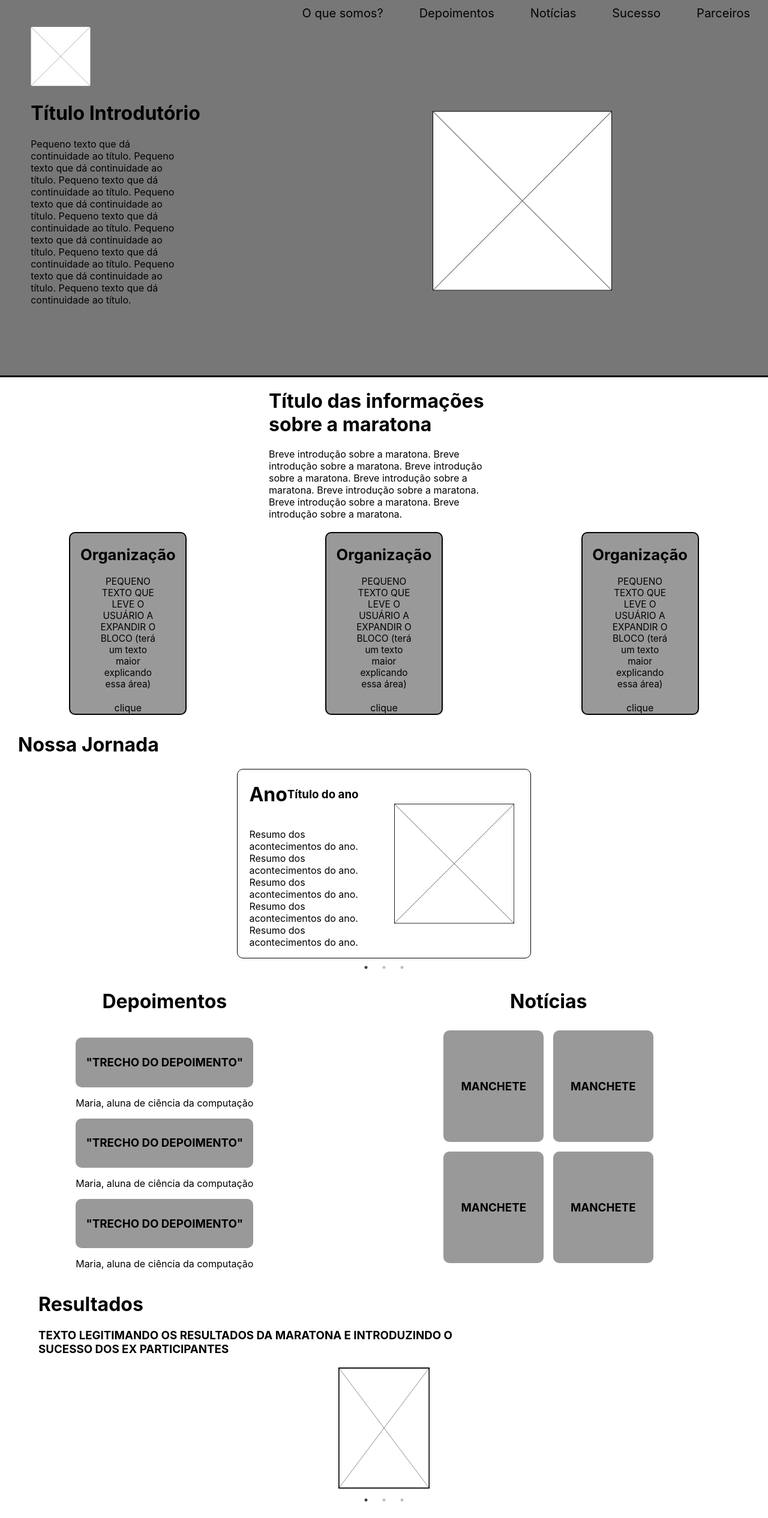
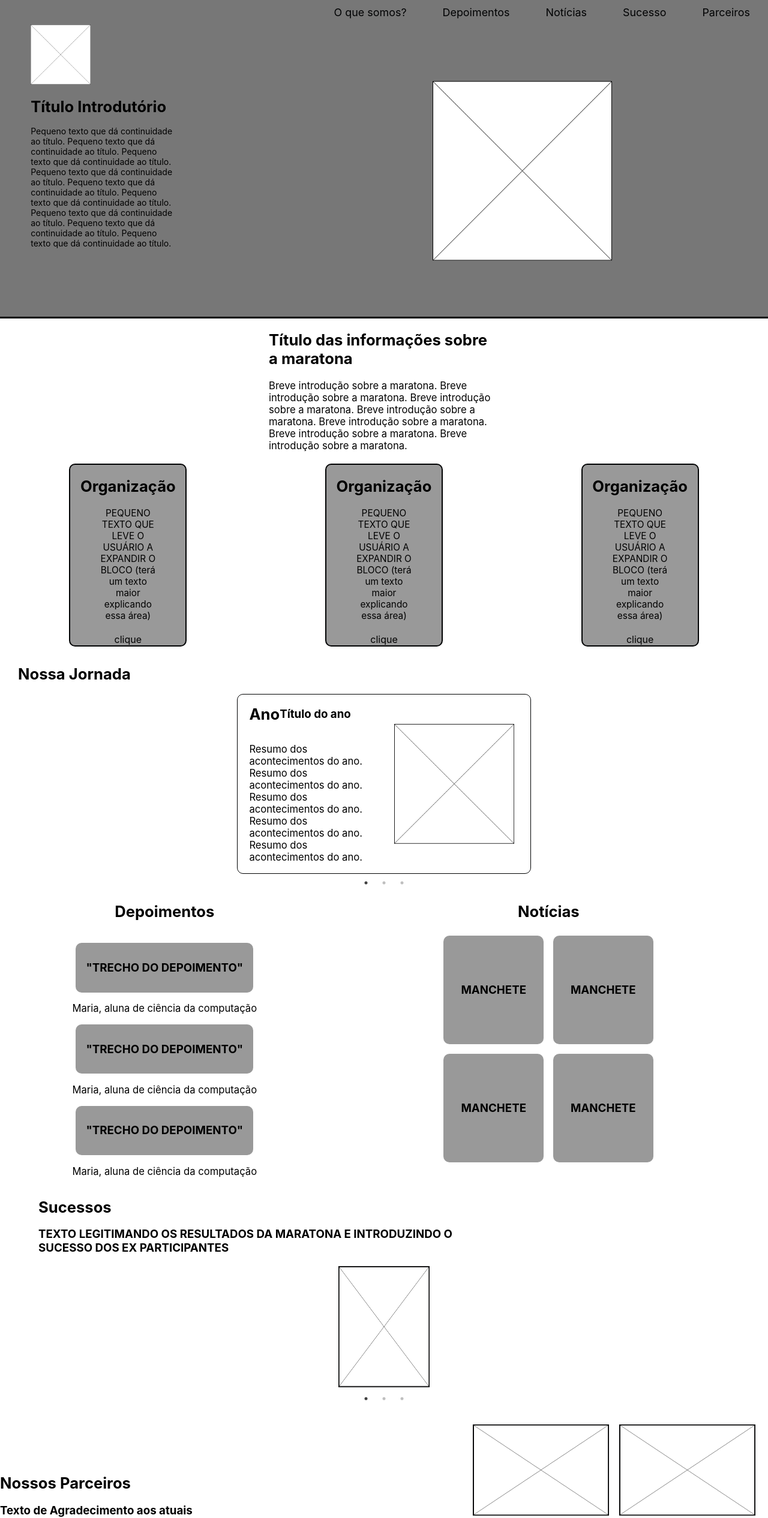
Before and after one commit to Jorrmungandr/maratona-node, a React (Create React App) app in the folder client/: page / in a window 1280 px wide. Shown: the top 2531 px of the page at 60% size. Built offline with nearby package versions, Linux system fonts and the light colour scheme.

Commit message:
Started Card Animation

```diff
--- a/client/public/index.html
+++ b/client/public/index.html
@@ -2,7 +2,6 @@
 <html lang="en">
   <head>
     <meta charset="utf-8" />
-    <link rel="shortcut icon" href="%PUBLIC_URL%/favicon.ico" />
     <link rel="stylesheet" type="text/css" href="https://cdnjs.cloudflare.com/ajax/libs/slick-carousel/1.6.0/slick.min.css" />
     <link rel="stylesheet" type="text/css" href="https://cdnjs.cloudflare.com/ajax/libs/slick-carousel/1.6.0/slick-theme.min.css" />
     <meta name="viewport" content="width=device-width, initial-scale=1" />
@@ -21,7 +20,7 @@
       work correctly both with client-side routing and a non-root public URL.
       Learn how to configure a non-root public URL by running `npm run build`.
     -->
-    <title>React App</title>
+    <title>Maratona Node</title>
   </head>
   <body>
     <noscript>You need to enable JavaScript to run this app.</noscript>
--- a/client/src/components/banner/banner.scss
+++ b/client/src/components/banner/banner.scss
@@ -8,6 +8,12 @@
     position: relative;
     flex: 1;
     margin-left: 4%;
+    h1 {
+      font-size: 2vw;
+    }
+    p {
+      font-size: 1.1vw;
+    }
   }
   .image-container {
     display: flex;
--- a/client/src/components/info/info.jsx
+++ b/client/src/components/info/info.jsx
@@ -2,9 +2,12 @@ import React, { Component } from 'react';
 import './info.scss'
 
 class Card extends Component {
+  constructor(props) {
+    super(props);
+  }
   render() {
     return (
-      <div class="card">
+      <div class="card" onClick={this.props.onClick}>
         <h2>Organização</h2>
         <p>PEQUENO TEXTO QUE LEVE O USUÁRIO A EXPANDIR O BLOCO (terá um texto maior explicando essa área)</p>
         <a>clique</a>
@@ -14,6 +17,15 @@ class Card extends Component {
 }
 
 export default class Info extends Component {
+  constructor(props) {
+    super(props);
+  }
+
+  handleClick(event) {
+    event.target.style.width = '30%';
+    console.log(event.target);
+  }
+
   render() {
     return (
       <div id="information">
@@ -22,9 +34,9 @@ export default class Info extends Component {
           <p>Breve introdução sobre a maratona. Breve introdução sobre a maratona. Breve introdução sobre a maratona. Breve introdução sobre a maratona. Breve introdução sobre a maratona. Breve introdução sobre a maratona. Breve introdução sobre a maratona. </p>
         </div>
         <div class="card-container">
-          <Card />
-          <Card />
-          <Card />
+          <Card onClick={this.handleClick.bind(this)}/>
+          <Card onClick={this.handleClick.bind(this)}/>
+          <Card onClick={this.handleClick.bind(this)}/>
         </div>
       </div>
     )
--- a/client/src/components/info/info.scss
+++ b/client/src/components/info/info.scss
@@ -16,11 +16,14 @@
     display: flex;
     justify-content: space-around;
     .card{
-      max-width: 15%;
+      width: 15%;
       background-color: $card-bg;
       border: 2px solid $dinamic-black;
       @include border-radius(10px, border);
       text-align: center;
+      cursor: pointer;
+      margin-left: 8%;
+      margin-right: 8%;
       h2 {
         padding-top: 20px;
         font-size: 2vw;
--- a/client/src/components/jornada/jornada.jsx
+++ b/client/src/components/jornada/jornada.jsx
@@ -29,7 +29,7 @@ export default class Jornada extends Component {
     const settings = {
       dots: true,
       infinite: true,
-      speed: 800,
+      speed: 500,
       slidesToShow: 1,
       slidesToScroll: 1
     };
--- a/client/src/components/navbar/navbar.jsx
+++ b/client/src/components/navbar/navbar.jsx
@@ -33,9 +33,7 @@ export default class Navbar extends Component {
     let heightSum = 0;
 
     Object.entries(this.state.elementHeights).map((each) => {
-      if (each[0] === eventClass) {
-        heightSum = height;
-      } else height += each[1];
+      each[0] === eventClass ? heightSum = height : height += each[1];
     });
 
     window.scrollTo(0, heightSum);
--- a/client/src/components/navbar/navbar.scss
+++ b/client/src/components/navbar/navbar.scss
@@ -11,6 +11,7 @@
     padding: 10px 30px;
     font-size: 20px;
     cursor: pointer;
+    font-size: 1.4vw;
   }
   a:hover {
     background-color: $navbar-hover-bg;
--- a/client/src/components/refs/refs.scss
+++ b/client/src/components/refs/refs.scss
@@ -20,3 +20,10 @@ $navbar-hover-bg: #444;
 html {
   scroll-behavior: smooth;
 }
+
+h1 {
+  font-size: 2vw;
+}
+p {
+  font-size: 1.3vw;
+}
--- a/client/src/components/resultados/resultados.jsx
+++ b/client/src/components/resultados/resultados.jsx
@@ -8,6 +8,8 @@ export default class Resultados extends Component {
     const settings = {
       dots: true,
       infinite: true,
+      accessibility: false,
+      focusOnSelect: false,
       speed: 500,
       slidesToShow: 1,
       slidesToScroll: 1,
@@ -15,7 +17,7 @@ export default class Resultados extends Component {
     return (
       <div class="results">
         <div class="text-container">
-          <h1>Resultados</h1>
+          <h1>Sucessos</h1>
           <h3>TEXTO LEGITIMANDO OS RESULTADOS DA MARATONA E INTRODUZINDO O SUCESSO DOS EX PARTICIPANTES</h3>
         </div>
         <div id="slider">
--- a/client/src/components/resultados/resultados.scss
+++ b/client/src/components/resultados/resultados.scss
@@ -17,7 +17,7 @@ $dinamic-black: #010203;
   }
   .image {
     max-width: 150px;
-    height: 200px;
+    min-height: 200px;
     margin: auto;
     border: 1px solid $dinamic-black;
     @include border-radius(10px, margin);
```
